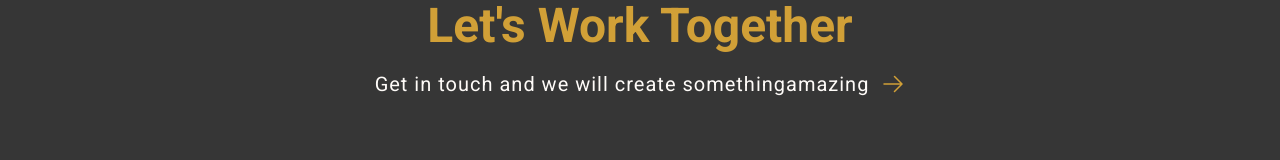
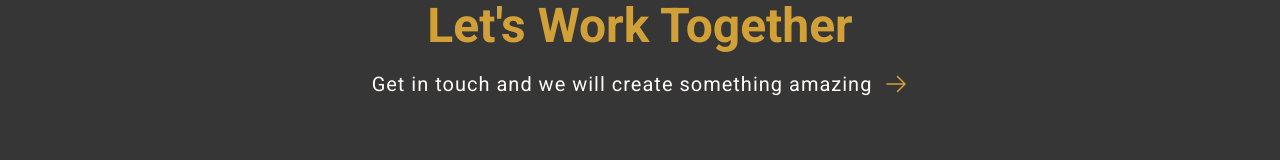
Before and after one commit to Justins45/personal-site-2024, a Vue app: page /about in a window 1280 px wide. Shown: the part 1378-1538 px from the top of the page. Built offline with nearby package versions, Linux system fonts and the light colour scheme.

Commit message:
fix spacing issue in lets work together component

```diff
--- a/src/components/LetsWorkTogether.vue
+++ b/src/components/LetsWorkTogether.vue
@@ -11,7 +11,7 @@
           class="justify-center text-xl tracking-wider underline-offset-2 hover:underline hover:decoration-gold md:flex"
         >
           Get in touch and we will create something
-          <span class="flex items-center justify-center">
+          <span class="flex items-center justify-center pl-1.5">
             amazing <ArrowRightIcon class="ml-3 h-6 w-6 text-gold" />
           </span>
         </p>
```
